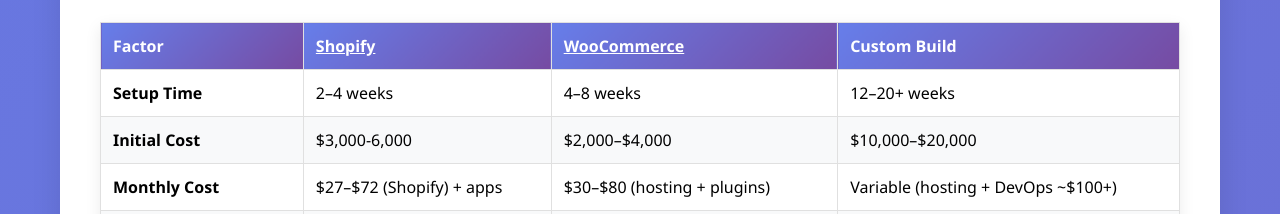
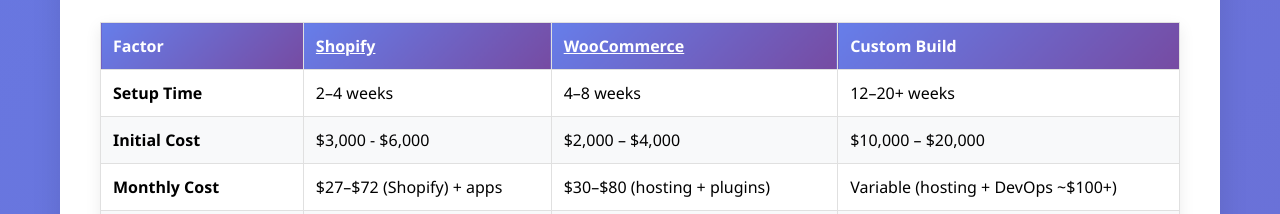
Before and after one commit to Nyakaru/Dropshipping-Web-Platform-Proposal, a plain HTML site: page index.html in a window 1280 px wide. Shown: the part 2039-2253 px from the top of the page. Drawn offline with Linux system fonts and the light colour scheme.

Commit message:
fix formating

```diff
--- a/index.html
+++ b/index.html
@@ -451,9 +451,9 @@
                     </tr>
                     <tr>
                         <td><strong>Initial Cost</strong></td>
-                        <td>$3,000-6,000</td>
-                        <td>$2,000–$4,000</td>
-                        <td>$10,000–$20,000</td>
+                        <td>$3,000 - $6,000</td>
+                        <td>$2,000 – $4,000</td>
+                        <td>$10,000 – $20,000</td>
                     </tr>
                     <tr>
                         <td><strong>Monthly Cost</strong></td>
@@ -875,7 +875,7 @@
             <div class="cost-breakdown">
                 <div class="cost-item">
                     <span>Initial Development</span>
-                    <span>$3,000 – $6,000</span>
+                    <span>$3,000–$6,000</span>
                 </div>
                 <div class="cost-item">
                     <span>Shopify Subscription</span>
```
